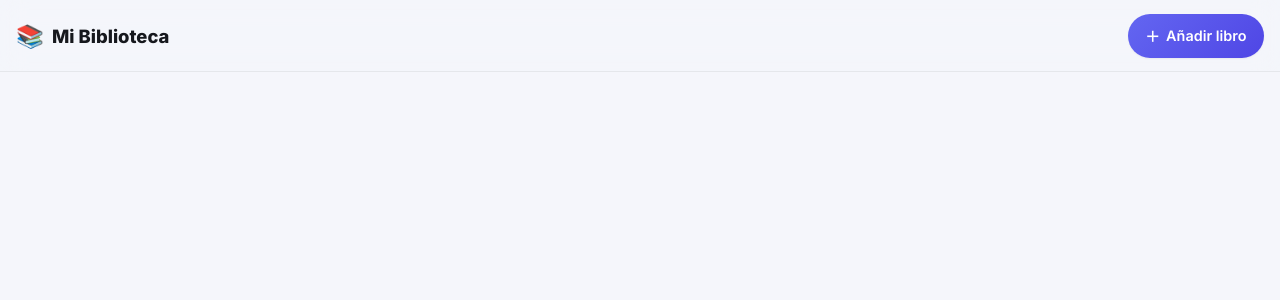
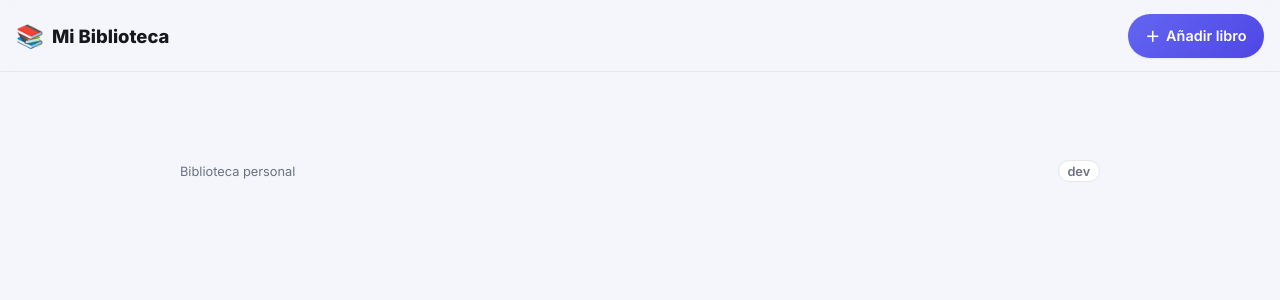
Before and after one commit to ajifernandez/biblioteca-personal, a Flask app: template templates/base.html in a window 1280 px wide. Shown: the top 300 px of the page. Run offline with Flask 3, Linux system fonts and the light colour scheme; the template is opened without the code that fills it, so the values that code supplies are empty; parts of the project's set-up code (start-up, migrations or seed data) failed here and were passed over; some libraries are stand-ins or nearby versions.

Commit message:
Add footer build version

```diff
--- a/app.py
+++ b/app.py
@@ -8,10 +8,30 @@ from flask import Flask, g, jsonify, redirect, render_template, request, send_fr
 
 DB_PATH = os.environ.get("DB_PATH", "/data/biblioteca.db")
 SCHEMA_PATH = os.path.join(os.path.dirname(__file__), "schema.sql")
+VERSION_PATH = os.path.join(os.path.dirname(__file__), "VERSION")
 UPLOAD_DIR = os.path.join(os.path.dirname(DB_PATH), "uploads")
 ALLOWED_COVER_EXT = {"jpg", "jpeg", "png", "webp", "gif"}
 
+
+def load_app_version():
+    env_version = os.environ.get("APP_VERSION")
+    if env_version:
+        return env_version
+    try:
+        with open(VERSION_PATH, encoding="utf-8") as f:
+            return f.read().strip() or "dev"
+    except OSError:
+        return "dev"
+
+
+APP_VERSION = load_app_version()
+
 app = Flask(__name__)
+
+
+@app.context_processor
+def inject_app_version():
+    return {"app_version": APP_VERSION}
 
 
 def save_cover_upload(file_storage):
@@ -255,7 +275,9 @@ def add_history(book_id):
         )
     elif status == "leido":
         open_entry = db.execute(
-            "SELECT id FROM reading_log WHERE book_id = ? AND status = 'leyendo' AND finished_at IS NULL ORDER BY started_at DESC LIMIT 1",
+            "SELECT id FROM reading_log "
+            "WHERE book_id = ? AND status = 'leyendo' AND finished_at IS NULL "
+            "ORDER BY started_at DESC LIMIT 1",
             (book_id,),
         ).fetchone()
         rating = request.form.get("rating") or None
@@ -267,7 +289,9 @@ def add_history(book_id):
             )
         else:
             db.execute(
-                "INSERT INTO reading_log (book_id, status, started_at, finished_at, rating, notes) VALUES (?, 'leido', ?, ?, ?, ?)",
+                "INSERT INTO reading_log "
+                "(book_id, status, started_at, finished_at, rating, notes) "
+                "VALUES (?, 'leido', ?, ?, ?, ?)",
                 (book_id, today, today, rating, notes),
             )
     db.commit()
--- a/static/style.css
+++ b/static/style.css
@@ -387,6 +387,26 @@ details.editor[open] summary::before { content: '▾ '; }
 .timeline-entry .stars { color: var(--accent); letter-spacing: 1px; }
 .timeline-entry .notes { font-size: 0.88rem; margin-top: 0.3rem; color: var(--text); }
 
+.app-footer {
+  max-width: 960px;
+  margin: 0 auto;
+  padding: 0 1.25rem 1.5rem;
+  color: var(--text-muted);
+  display: flex;
+  justify-content: space-between;
+  align-items: center;
+  gap: 1rem;
+  font-size: 0.8rem;
+}
+
+.version-badge {
+  border: 1px solid var(--border);
+  border-radius: 999px;
+  padding: 0.15rem 0.55rem;
+  background: var(--bg-elevated);
+  font-weight: 600;
+}
+
 @keyframes fade-in {
   from { opacity: 0; transform: translateY(6px); }
   to { opacity: 1; transform: translateY(0); }
@@ -401,6 +421,7 @@ details.editor[open] summary::before { content: '▾ '; }
 /* Responsive: móvil */
 @media (max-width: 600px) {
   .page { padding: 0 0.85rem 5rem; }
+  .app-footer { padding: 0 0.85rem 1.25rem; }
 
   .brand { font-size: 1rem; }
   .btn-label { display: none; }
--- a/templates/base.html
+++ b/templates/base.html
@@ -15,5 +15,9 @@
   <div class="page">
     {% block content %}{% endblock %}
   </div>
+  <footer class="app-footer">
+    <span>Biblioteca personal</span>
+    <span class="version-badge">{{ app_version }}</span>
+  </footer>
 </body>
 </html>
```
Also changed, not shown: 1 other file.
